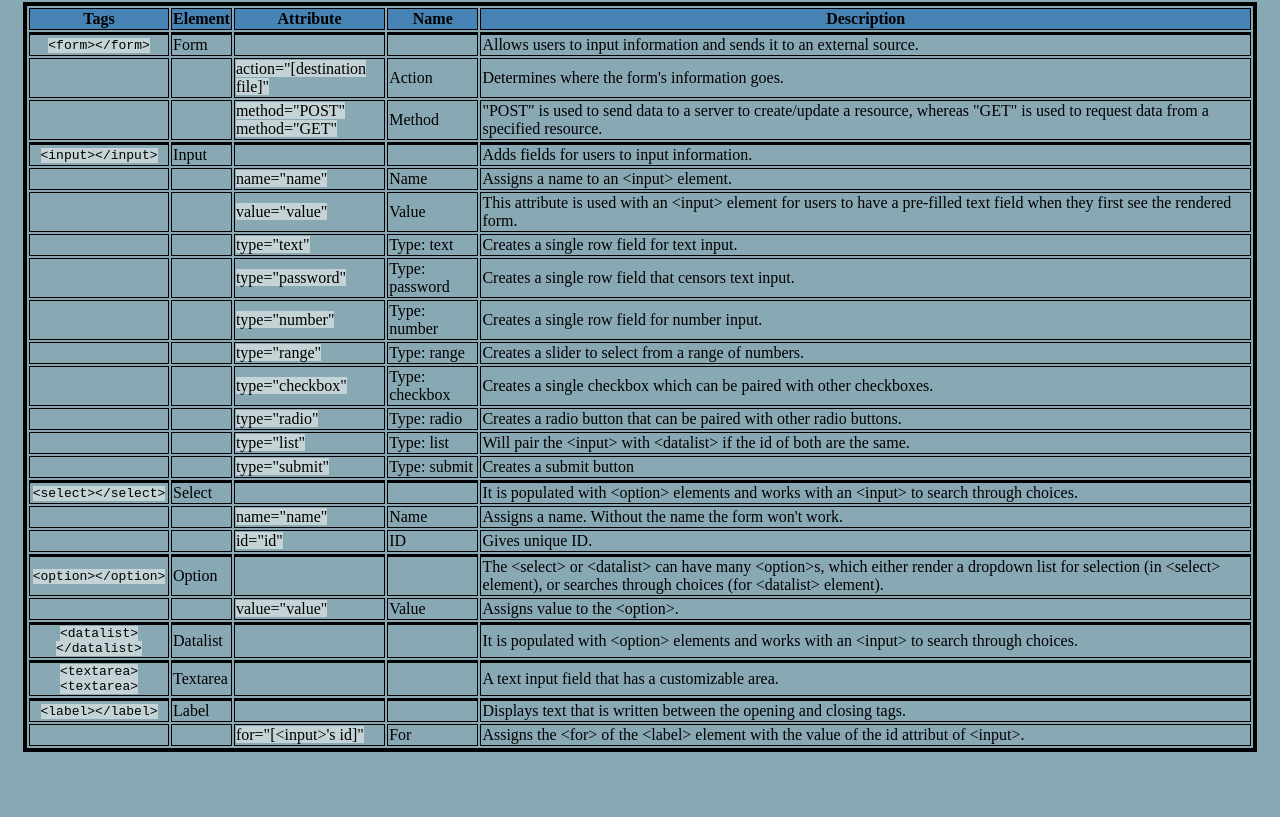
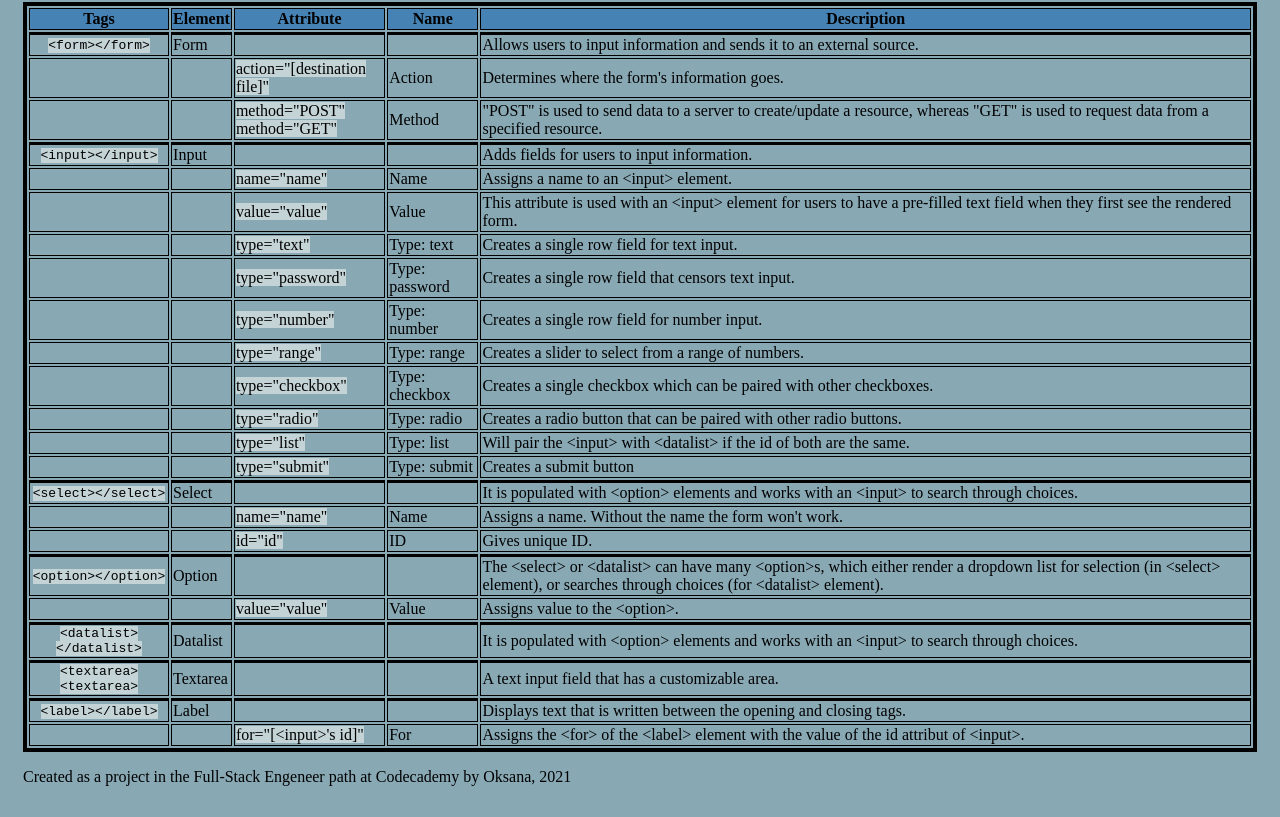
Before and after one commit to 20DOM21/buildYourOwnCheatSheet, a plain HTML site: page index.html in a window 1280 px wide. Shown: the part 131-948 px from the top of the page. Before the commit the page ends 906 px from the top, so only its background shows below. Drawn offline with Linux system fonts and the light colour scheme.

Commit message:
Update index.html

```diff
--- a/index.html
+++ b/index.html
@@ -188,5 +188,7 @@
             </table>
         </main>
     </body>
-    <footer></footer>
+    <footer>
+        <p>Created as a project in the Full-Stack Engeneer path at Codecademy by Oksana, 2021</p>
+    </footer>
 </html>
```
